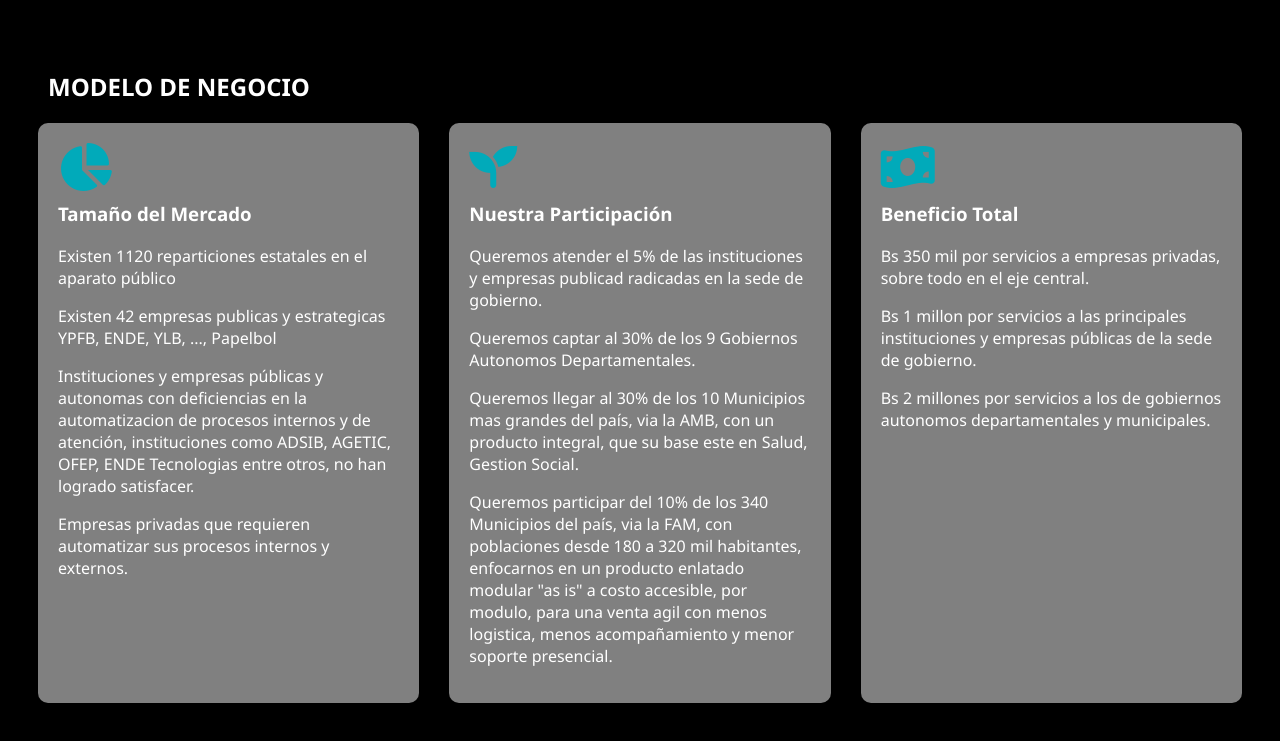
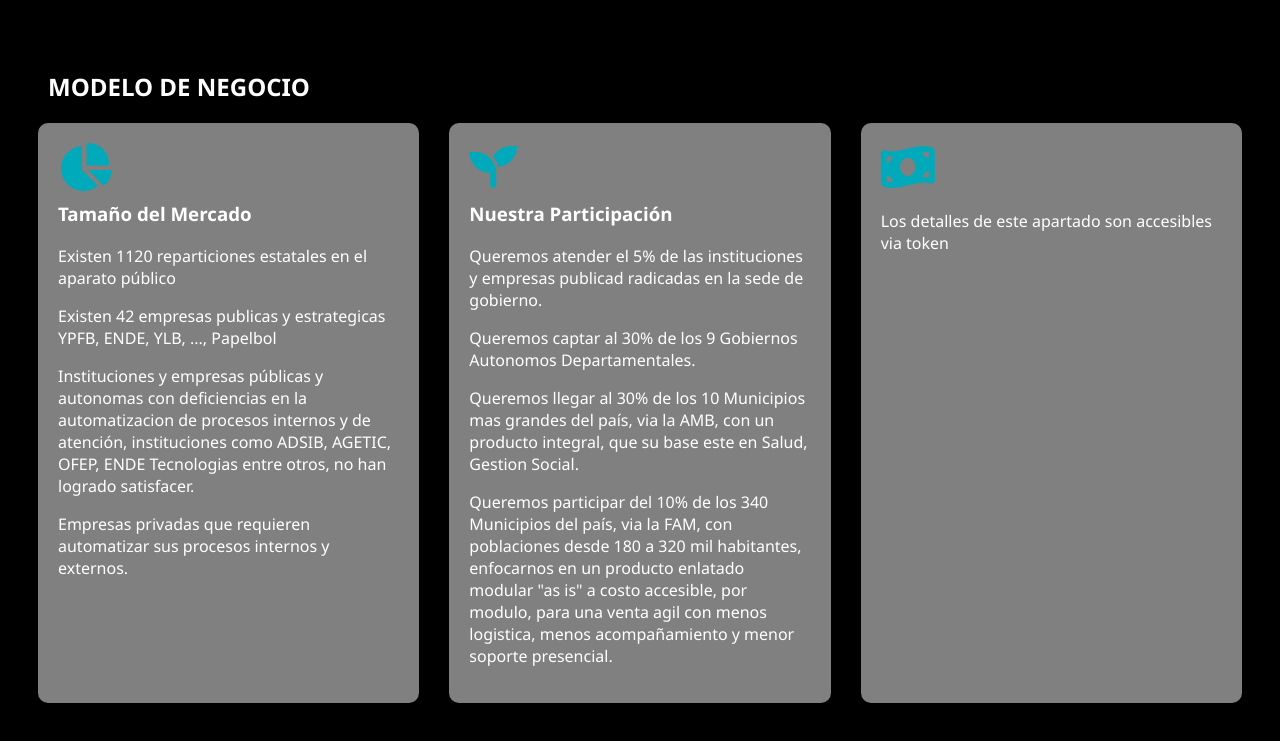
Before and after one commit to municipio365/municipio365.github.io, a plain HTML site: page index.html in a window 1280 px wide. Shown: the part 2977-3718 px from the top of the page. Drawn offline with Linux system fonts and the light colour scheme; a script that the page names is missing.

Commit message:
Update index.html

```diff
--- a/index.html
+++ b/index.html
@@ -242,11 +242,9 @@
         </div>
         <div class="box">
             <i class="fa-solid fa-money-bill-wave fa-3x"></i>
-            <h3>Beneficio Total</h3>
+            <h3></h3>
             <!--img src="imagen_tema_1.jpg" alt="Tema 1"-->
-            <p>Bs 350 mil por servicios a empresas privadas, sobre todo en el eje central.</p>
-            <p>Bs 1 millon por servicios a las principales instituciones y empresas públicas de la sede de gobierno.</p>
-            <p>Bs 2 millones por servicios a los de gobiernos autonomos departamentales y municipales.</p>
+            <p>Los detalles de este apartado son accesibles via token</p>
         </div>
     </div>
 
```
